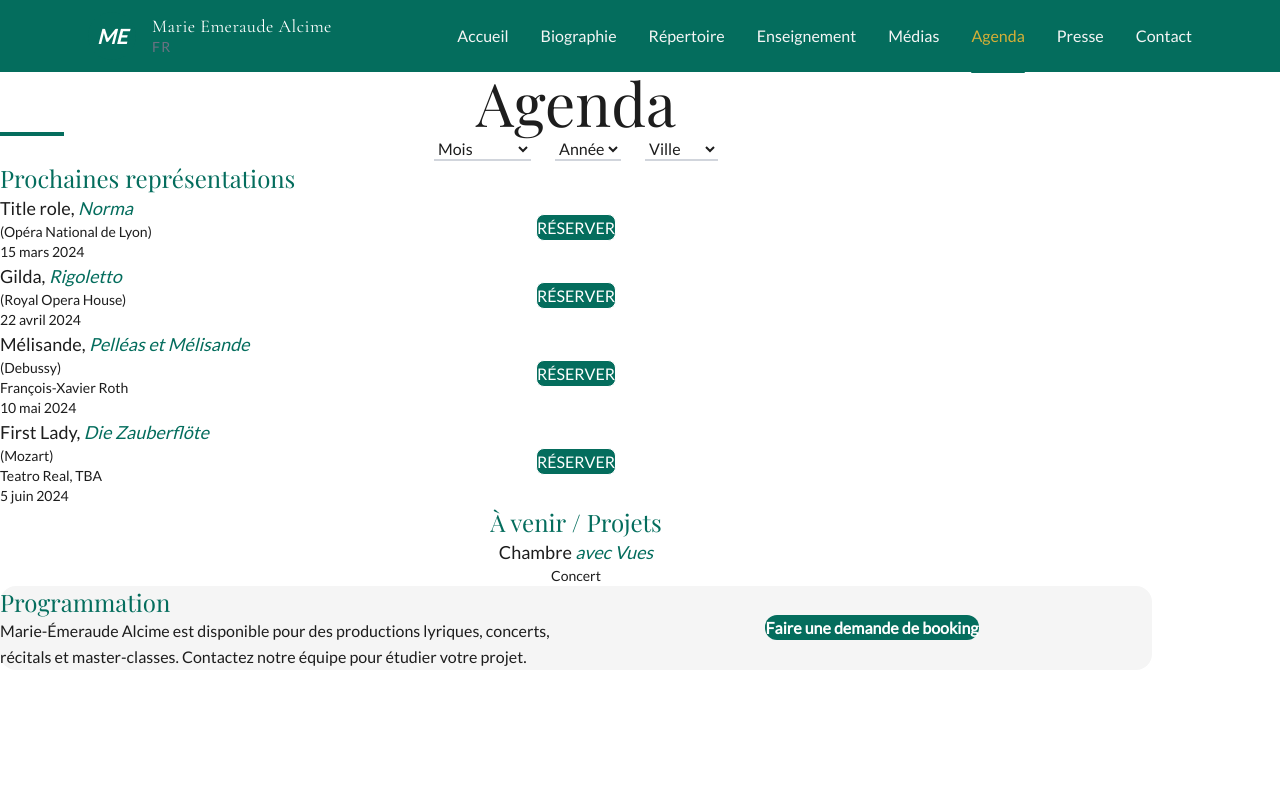
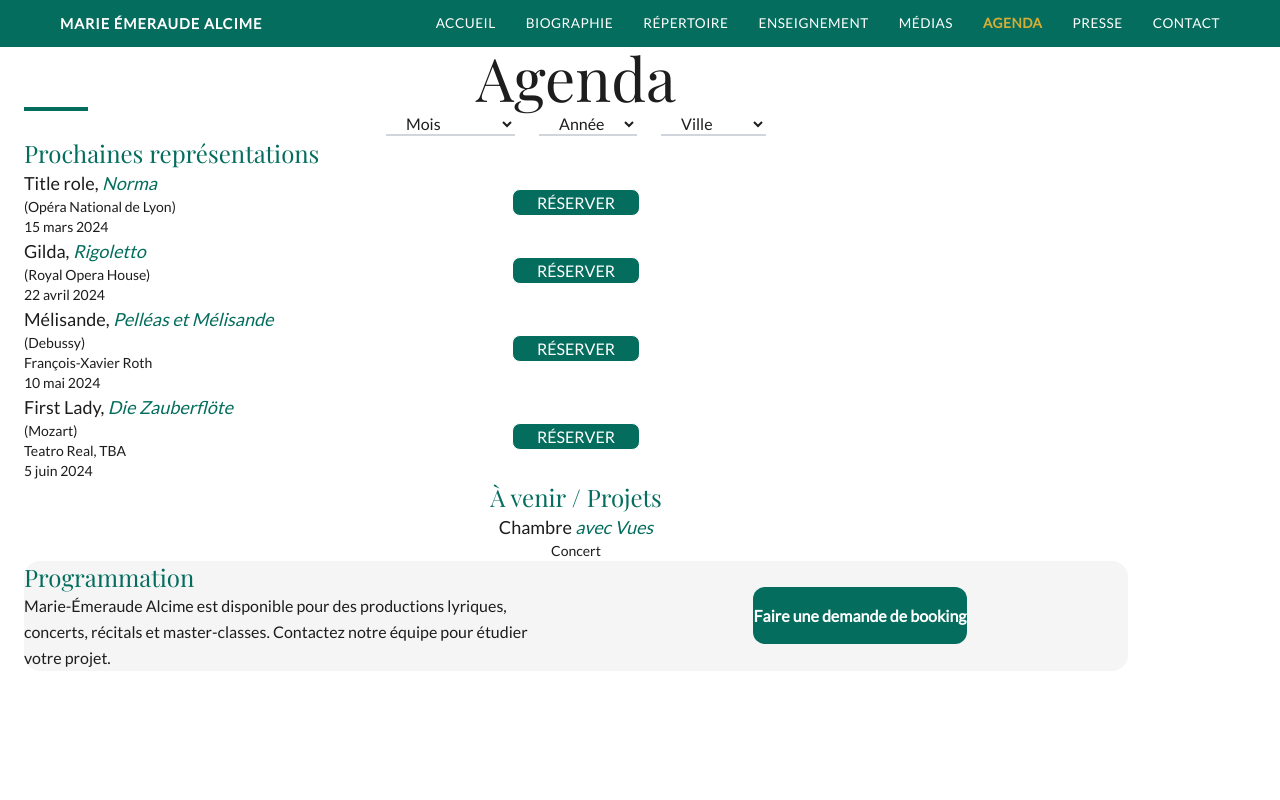
Before and after one commit to matta971/marie-site, a React (Vite) app: page /agenda in a window 1280 px wide. Shown: the top 800 px of the page. Built offline with nearby package versions, Linux system fonts and the light colour scheme.

Commit message:
modif header

```diff
--- a/src/App.tsx
+++ b/src/App.tsx
@@ -10,10 +10,10 @@ import Enseignement from './pages/Enseignement'
 import Contact from './pages/Contact'
 import Repertoire from './pages/Repertoire'
 
-
 export default function App(): React.JSX.Element {
   return (
-<div className="min-h-screen bg-neutral-950 text-neutral-100 flex flex-col">
+    // SEUL CHANGEMENT : bg-white au lieu de bg-neutral-950 text-neutral-100
+    <div className="min-h-screen bg-white flex flex-col">
       <Header />
       <main className="flex-1">
         <Routes>
@@ -31,4 +31,4 @@ return (
       <Footer />
     </div>
   )
-};
+}
--- a/src/components/Header.tsx
+++ b/src/components/Header.tsx
@@ -1,5 +1,5 @@
 import React, { useState } from 'react'
-import { NavLink, Link, useLocation } from 'react-router-dom'
+import { NavLink, Link } from 'react-router-dom'
 
 const links = [
   { to: '/', label: 'Accueil' },
@@ -7,38 +7,38 @@ const links = [
   { to: '/repertoire', label: 'Répertoire' },
   { to: '/enseignement', label: 'Enseignement' },
   { to: '/medias', label: 'Médias' },
-    { to: '/agenda', label: 'Agenda' },
-    { to: '/presse', label: 'Presse' },
+  { to: '/agenda', label: 'Agenda' },
+  { to: '/presse', label: 'Presse' },
   { to: '/contact', label: 'Contact' },
 ]
 
 export default function Header(): React.JSX.Element {
   const [mobileMenuOpen, setMobileMenuOpen] = useState(false)
-  const location = useLocation()
-  const isHomePage = location.pathname === '/'
+
+  const toggleMobileMenu = () => {
+    setMobileMenuOpen(!mobileMenuOpen)
+  }
+
+  const closeMobileMenu = () => {
+    setMobileMenuOpen(false)
+  }
 
   return (
-    <header className={`header ${isHomePage ? 'home' : 'other'}`}>
-      <div className="section-container py-4 flex items-center justify-between">
+    <header className="header">
+      <div className="header-content">
 
-        {/* Logo ME */}
-        <Link to="/" className="flex items-center group">
-          <div className="logo-circle group-hover:scale-105">
-            <span className="text-white font-title text-xl italic font-bold">ME</span>
-          </div>
-          <div className="logo-text">
-            <div className="logo-name">Marie Emeraude Alcime</div>
-            <div className="text-sm text-gray-500 uppercase tracking-widest font-medium">FR</div>
-          </div>
+        {/* Logo - utilise votre classe .logo existante */}
+        <Link to="/" className="logo" onClick={closeMobileMenu}>
+          Marie Émeraude Alcime
         </Link>
 
-        {/* Navigation principale - Desktop */}
-        <nav className="hidden lg:flex items-center gap-8">
+        {/* Navigation principale - Desktop - utilise vos classes .nav existantes */}
+        <nav className="nav hidden lg:flex">
           {links.map((link) => (
             <NavLink
               key={link.to}
               to={link.to}
-              className={({ isActive }) => `nav-link ${isActive ? 'active' : ''}`}
+              className={({ isActive }) => isActive ? 'active' : ''}
               end={link.to === '/'}
             >
               {link.label}
@@ -48,19 +48,19 @@ export default function Header(): React.JSX.Element {
 
         {/* Bouton hamburger - Mobile */}
         <button
-          className="lg:hidden p-2 hover:bg-gray-100 rounded-lg transition-colors"
-          onClick={() => setMobileMenuOpen(!mobileMenuOpen)}
+          className="lg:hidden p-2 hover:bg-opacity-20 rounded-lg transition-colors"
+          onClick={toggleMobileMenu}
           aria-label="Menu de navigation"
           aria-expanded={mobileMenuOpen}
         >
           <div className="w-6 h-6 flex flex-col justify-center items-center">
-            <div className={`w-5 h-0.5 bg-emerald-800 transition-all duration-300 ${
+            <div className={`w-5 h-0.5 bg-white transition-all duration-300 ${
               mobileMenuOpen ? 'rotate-45 translate-y-0.5' : 'mb-1'
             }`}></div>
-            <div className={`w-5 h-0.5 bg-emerald-800 transition-all duration-300 ${
+            <div className={`w-5 h-0.5 bg-white transition-all duration-300 ${
               mobileMenuOpen ? 'opacity-0' : 'mb-1'
             }`}></div>
-            <div className={`w-5 h-0.5 bg-emerald-800 transition-all duration-300 ${
+            <div className={`w-5 h-0.5 bg-white transition-all duration-300 ${
               mobileMenuOpen ? '-rotate-45 -translate-y-0.5' : ''
             }`}></div>
           </div>
@@ -71,15 +71,33 @@ export default function Header(): React.JSX.Element {
       <div className={`lg:hidden overflow-hidden transition-all duration-300 ease-in-out ${
         mobileMenuOpen ? 'max-h-96 opacity-100' : 'max-h-0 opacity-0'
       }`}>
-        <div className="bg-white border-t border-gray-200 shadow-lg">
+        <div
+          className="border-t border-white border-opacity-20 shadow-lg"
+          style={{ backgroundColor: 'var(--color-emerald-deep)' }}
+        >
           <nav className="py-4 px-6 space-y-1">
             {links.map((link) => (
               <NavLink
                 key={link.to}
                 to={link.to}
-                className={({ isActive }) => `nav-mobile-item ${isActive ? 'active' : ''}`}
+                className={({ isActive }) =>
+                  `block px-4 py-3 rounded-lg transition-colors ${
+                    isActive
+                      ? 'bg-opacity-20'
+                      : 'hover:bg-opacity-10'
+                  }`
+                }
+                style={{
+                  color: 'white',
+                  fontFamily: 'var(--font-text)',
+                  fontSize: '0.9rem',
+                  fontWeight: '500',
+                  textTransform: 'uppercase',
+                  letterSpacing: '0.5px',
+                  textDecoration: 'none'
+                }}
                 end={link.to === '/'}
-                onClick={() => setMobileMenuOpen(false)}
+                onClick={closeMobileMenu}
               >
                 {link.label}
               </NavLink>
--- a/src/index.css
+++ b/src/index.css
@@ -1121,3 +1121,225 @@ body {
     margin-bottom: 1.5rem;
   }
 }
+
+/* =========================
+   AJOUTS POUR HEADER HARMONISÉ
+   À ajouter à votre index.css existant
+========================= */
+
+/* Classes manquantes pour le header */
+.header-bg.transparent {
+  background-color: rgba(255, 255, 255, 0.9);
+  backdrop-filter: blur(8px);
+  border-bottom-color: rgba(255, 255, 255, 0.2);
+}
+
+.header-bg.solid {
+  background-color: var(--color-white);
+  border-bottom-color: #e5e7eb;
+  box-shadow: 0 1px 2px 0 rgb(0 0 0 / 0.05);
+}
+
+.logo-container {
+  display: flex;
+  align-items: center;
+  text-decoration: none;
+}
+
+.logo-subtitle {
+  font-family: var(--font-text);
+  font-size: 0.75rem;
+  color: #666666;
+  margin: 0;
+}
+
+/* Variables utilitaires manquantes */
+.text-accent { color: var(--color-emerald-deep); }
+.text-gold { color: var(--color-gold-light); }
+.text-secondary { color: #666666; }
+.text-white { color: var(--color-white); }
+
+.bg-accent { background-color: var(--color-emerald-deep); }
+.bg-light { background-color: var(--color-gray-light-alt); }
+.bg-white { background-color: var(--color-white); }
+
+.border-accent { border-color: var(--color-emerald-deep); }
+.border-light { border-color: #e5e7eb; }
+
+/* =========================
+   MENU MOBILE - À ajouter à votre index.css
+========================= */
+
+/* Classes pour masquer/afficher selon la taille d'écran */
+@media (min-width: 1024px) {
+  .lg\:hidden {
+    display: none;
+  }
+  .lg\:flex {
+    display: flex;
+  }
+}
+
+@media (max-width: 1023px) {
+  .hidden {
+    display: none;
+  }
+}
+
+/* Styles pour le bouton hamburger et le menu mobile */
+.transition-all {
+  transition: all 0.3s ease-in-out;
+}
+
+.transition-colors {
+  transition: color 0.3s ease-in-out, background-color 0.3s ease-in-out;
+}
+
+.duration-300 {
+  transition-duration: 300ms;
+}
+
+.rotate-45 {
+  transform: rotate(45deg);
+}
+
+.-rotate-45 {
+  transform: rotate(-45deg);
+}
+
+.translate-y-0\.5 {
+  transform: translateY(2px);
+}
+
+.-translate-y-0\.5 {
+  transform: translateY(-2px);
+}
+
+.opacity-0 {
+  opacity: 0;
+}
+
+.opacity-100 {
+  opacity: 1;
+}
+
+.max-h-0 {
+  max-height: 0;
+}
+
+.max-h-96 {
+  max-height: 24rem;
+}
+
+.overflow-hidden {
+  overflow: hidden;
+}
+
+.ease-in-out {
+  transition-timing-function: cubic-bezier(0.4, 0, 0.2, 1);
+}
+
+/* Styles pour les éléments du menu mobile */
+.bg-opacity-10 {
+  background-color: rgba(255, 255, 255, 0.1);
+}
+
+.bg-opacity-20 {
+  background-color: rgba(255, 255, 255, 0.2);
+}
+
+.border-opacity-20 {
+  border-color: rgba(255, 255, 255, 0.2);
+}
+
+.rounded-lg {
+  border-radius: 0.5rem;
+}
+
+.shadow-lg {
+  box-shadow: 0 10px 15px -3px rgb(0 0 0 / 0.1), 0 4px 6px -2px rgb(0 0 0 / 0.1);
+}
+
+/* Espacements */
+.p-2 {
+  padding: 0.5rem;
+}
+
+.px-4 {
+  padding-left: 1rem;
+  padding-right: 1rem;
+}
+
+.py-3 {
+  padding-top: 0.75rem;
+  padding-bottom: 0.75rem;
+}
+
+.px-6 {
+  padding-left: 1.5rem;
+  padding-right: 1.5rem;
+}
+
+.py-4 {
+  padding-top: 1rem;
+  padding-bottom: 1rem;
+}
+
+.mb-1 {
+  margin-bottom: 0.25rem;
+}
+
+.space-y-1 > * + * {
+  margin-top: 0.25rem;
+}
+
+/* Dimensions */
+.w-5 {
+  width: 1.25rem;
+}
+
+.h-0\.5 {
+  height: 0.125rem;
+}
+
+.w-6 {
+  width: 1.5rem;
+}
+
+.h-6 {
+  height: 1.5rem;
+}
+
+/* Flexbox */
+.flex {
+  display: flex;
+}
+
+.flex-col {
+  flex-direction: column;
+}
+
+.items-center {
+  align-items: center;
+}
+
+.justify-center {
+  justify-content: center;
+}
+
+.block {
+  display: block;
+}
+
+/* Background */
+.bg-white {
+  background-color: white;
+}
+
+.border-t {
+  border-top-width: 1px;
+}
+
+.border-white {
+  border-color: white;
+}
```
Lines whose indentation alone changed are shown as unchanged.
